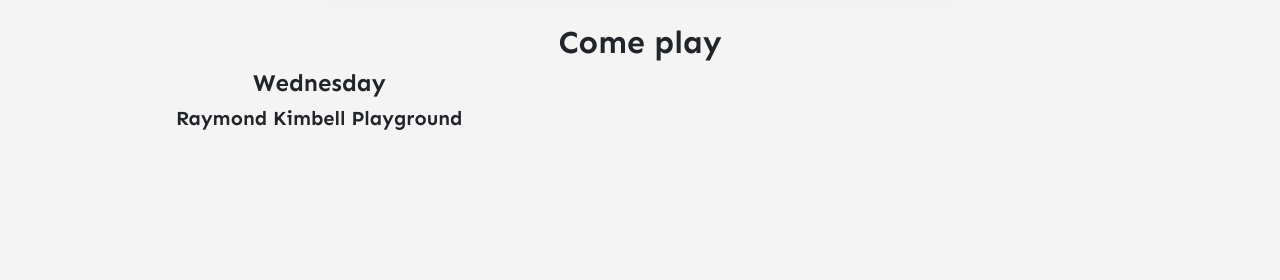
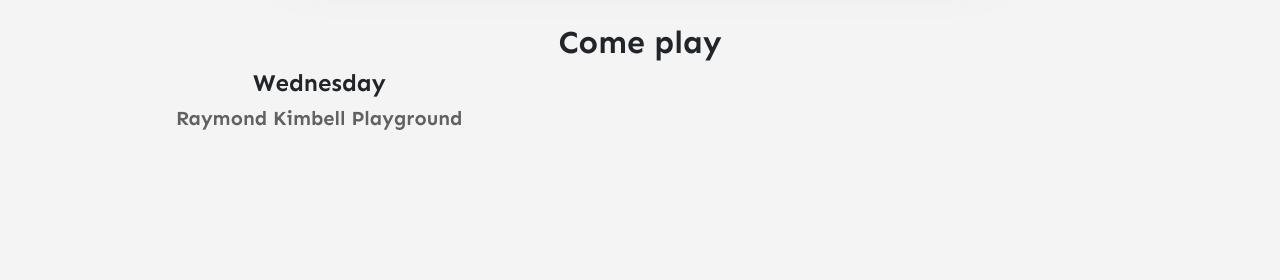
Before and after one commit to stackbit-projects/blue-triceratops-4f502, a Jekyll site: the page built from _pages/about.md, in a window 1280 px wide. Shown: the part 1131-1411 px from the top of the page. Built offline with Jekyll 4.4.1, drawn with Linux system fonts in a browser that asks for light colours; nearby versions of some CDN libraries; comment, search, counter and statistics services are not loaded.

Commit message:
theme.scss: changed

```diff
--- a/assets/css/theme.scss
+++ b/assets/css/theme.scss
@@ -732,7 +732,7 @@ body.active-side {
 }
 
 // SFTR CUSTOM
-.h5 {
+h5 {
     color: #616161;
 }
 
```
